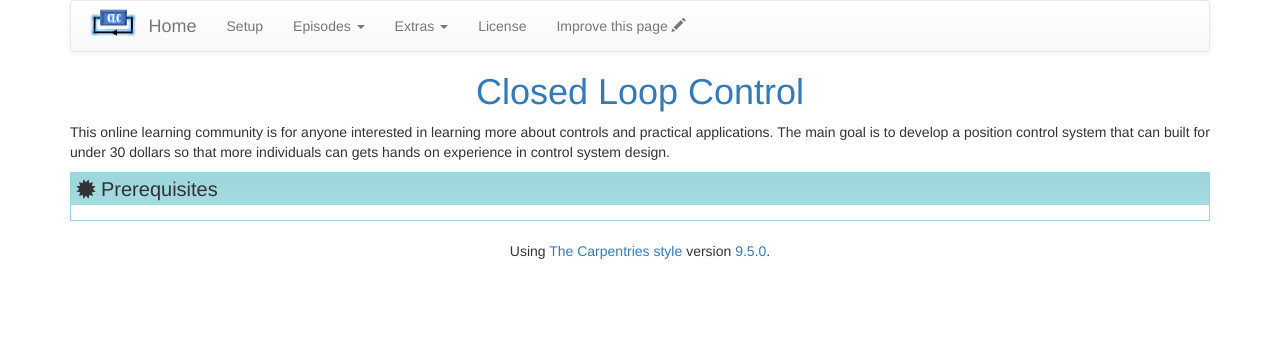
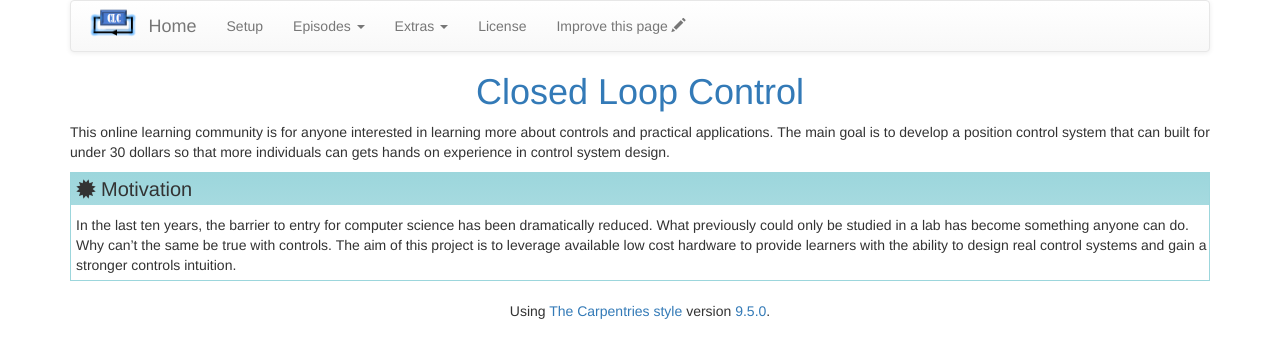
Before and after one commit to closedloopcontrol/closedloopcontrol.github.io, a Jekyll site: the page built from index.md, in a window 1280 px wide. Shown: the top 358 px of the page. Built offline with Jekyll 4.4.1, drawn with Linux system fonts in a browser that asks for light colours.

Commit message:
add motivation blurb

```diff
--- a/index.md
+++ b/index.md
@@ -7,6 +7,6 @@ This online learning community is for anyone interested in learning more about c
 >
 >
 >
-> ## Prerequisites
->
+> ## Motivation
+> In the last ten years, the barrier to entry for computer science has been dramatically reduced. What previously could only be studied in a lab has become something anyone can do. Why can't the same be true with controls. The aim of this project is to leverage available low cost hardware to provide learners with the ability to design real control systems and gain a stronger controls intuition.
 {: .prereq}
```
